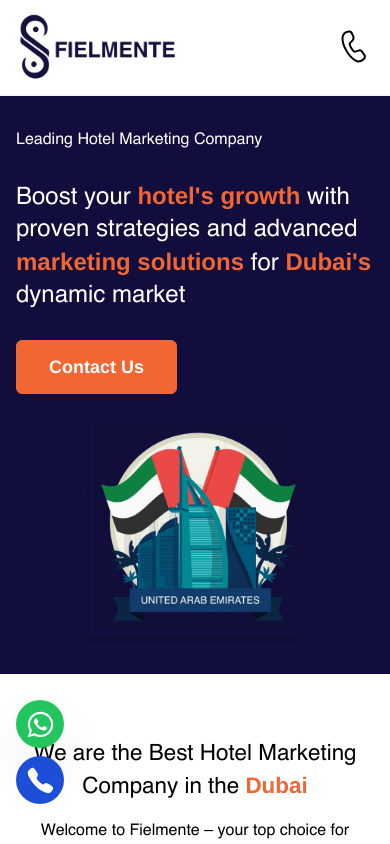
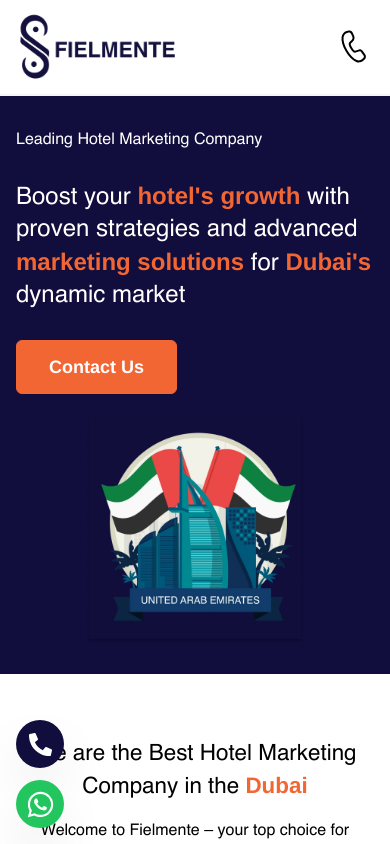
Before and after one commit to fielmente8777/dubairestaurant, a Next.js app: page / in a window 390 px wide. Shown: the top 844 px of the page. Built offline with nearby package versions, Linux system fonts and the light colour scheme.

Commit message:
fix: standardize floating contact controls across all pages
Stack Call and WhatsApp at the bottom left on desktop and mobile, and explicitly place SalesIQ at the bottom right. Use shared layouts and remove duplicate page-specific floating controls.

```diff
--- a/src/app/layout.tsx
+++ b/src/app/layout.tsx
@@ -1,4 +1,3 @@
-import Call from "@/components/Call";
 import Footer2 from "@/components/Footer/Footer2";
 import NavBar from "@/components/Header/NavBar";
 import Whatsapp from "@/components/WhatsApp";
@@ -60,7 +59,6 @@
         {children}
         <Footer2 />
         <Whatsapp />
-        <Call />
       </body>
     </html>
   );
--- a/src/components/WhatsApp.tsx
+++ b/src/components/WhatsApp.tsx
@@ -1,27 +1,33 @@
-"use client";
-import Link from "next/link";
-import { usePathname } from "next/navigation";
-import React from "react";
-import { FaWhatsapp } from "react-icons/fa";
+import { FaPhoneAlt, FaWhatsapp } from "react-icons/fa";
 
-function Whatsapp() {
-  const pathName = usePathname();
-  if (pathName === "/thank-you/") {
-    return null;
-  }
+export default function Whatsapp() {
   return (
-    <div className="fixed bottom-24 lg:left-10 left-4 z-20 cursor-pointer">
-      <Link
-        href="https://wa.me/918178939108?text=Hello+I+would+like+to+know+more+about+Fielmente+Hospitality+Marketing+Agency"
+    <div
+      role="group"
+      aria-label="Contact Fielmente"
+      className="fixed left-4 lg:left-10 z-20 flex flex-col items-start gap-3"
+      style={{ bottom: "max(1rem, env(safe-area-inset-bottom))" }}
+    >
+      <a
+        id="call-button"
+        href={"tel:+918178939108"}
+        aria-label="Call Fielmente"
+        title="Call Fielmente"
+        className="call-button flex h-12 w-12 flex-none items-center justify-center rounded-full bg-[#110D3C] text-white shadow-2xl transition-colors hover:bg-[#1B2231] focus-visible:ring-2 focus-visible:ring-[#F26633] focus-visible:ring-offset-2"
+      >
+        <FaPhoneAlt size={23} aria-hidden="true" />
+      </a>
+      <a
+        id="whatsapp-button"
+        href={"https://wa.me/918178939108?text=Hello+I+would+like+to+know+more+about+Fielmente+Hospitality+Marketing+Agency"}
         target="_blank"
-        rel="noreferrer"
-        className="w-12 h-12 rounded-full flex shadow-2xl items-center justify-center bg-green-500 hover:bg-green-600 transition-all hover:shadow-2xl"
-        aria-label="WhatsApp"
+        rel="noopener noreferrer"
+        aria-label="Chat on WhatsApp"
+        title="Chat on WhatsApp"
+        className="whatsapp-button flex h-12 w-12 flex-none items-center justify-center rounded-full bg-green-500 text-white shadow-2xl transition-colors hover:bg-green-600 focus-visible:ring-2 focus-visible:ring-[#F26633] focus-visible:ring-offset-2"
       >
-        <FaWhatsapp size={29} color="white" />
-      </Link>
+        <FaWhatsapp size={29} aria-hidden="true" />
+      </a>
     </div>
   );
 }
-
-export default Whatsapp;
--- a/src/components/zohochatbot/Salesiq.tsx
+++ b/src/components/zohochatbot/Salesiq.tsx
@@ -1,35 +1,52 @@
 "use client";
-import { usePathname } from "next/navigation";
-const Salesiq = () => {
-  const pathname = usePathname();
-  return (
-    <>
-      {pathname !== "/thank-you/" && (
-        <>
-          <script>
-            {` window.$zoho=window.$zoho || {};$zoho.salesiq=$zoho.salesiq||{ready:function(){}}`}
-          </script>
-          <script
-            id="zsiqscript"
-            src="https://salesiq.zohopublic.in/widget?wc=siq3e552165893c13042e1d199f6774a60161bf7e2d236cee20afeec12690605bbe60e273bf1bbc69d76802e696c96db5df"
-            defer
-          ></script>
-          {/* <Script id="chatbot-config" strategy="afterInteractive">
-            {`
-              window.eazbotConfig = {
-                ndid: "09166f89-8fb1-4a65-b016-7ebbd3418701",
-                hid: "68017653",
-              };
-            `}
-          </Script>
-          <Script
-            src="https://cb-script.dyq28lyxrazm2.amplifyapp.com/widget/lead-chatbot.js"
-            strategy="afterInteractive"
-          /> */}
-        </>
-      )}
-    </>
-  );
-};
 
-export default Salesiq;
+import { useEffect } from "react";
+
+declare global {
+  interface Window {
+    $zoho: {
+      salesiq?: {
+        ready?: () => void;
+        floatbutton?: {
+          position: (position: "bottomright") => void;
+        };
+      };
+    };
+  }
+}
+
+const WIDGET_SRC =
+  "https://salesiq.zohopublic.in/widget?wc=siq3e552165893c13042e1d199f6774a60161bf7e2d236cee20afeec12690605bbe60e273bf1bbc69d76802e696c96db5df";
+
+// Keep the existing delay: PageSense and SalesIQ share window.$zoho.
+const LOAD_DELAY_MS = 8000;
+
+export default function Salesiq() {
+  useEffect(() => {
+    const timer = window.setTimeout(() => {
+      window.$zoho = window.$zoho || {};
+      const salesiq = (window.$zoho.salesiq = window.$zoho.salesiq || {});
+
+      if (document.getElementById("zsiqscript")) {
+        salesiq.floatbutton?.position("bottomright");
+        return;
+      }
+
+      const previousReady = salesiq.ready;
+      salesiq.ready = () => {
+        previousReady?.();
+        salesiq.floatbutton?.position("bottomright");
+      };
+
+      const script = document.createElement("script");
+      script.id = "zsiqscript";
+      script.src = WIDGET_SRC;
+      script.async = true;
+      document.body.appendChild(script);
+    }, LOAD_DELAY_MS);
+
+    return () => window.clearTimeout(timer);
+  }, []);
+
+  return null;
+}
```
